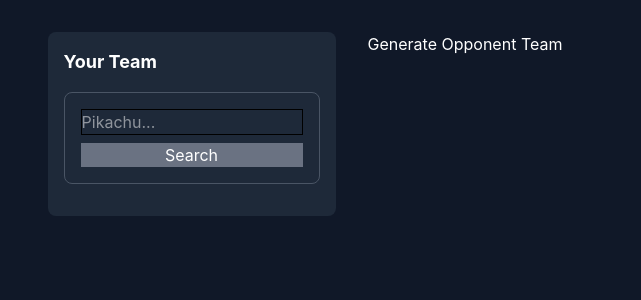
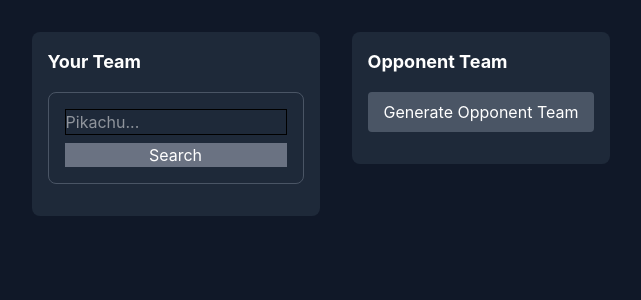
Before and after one commit to lropeta/pokemon-showdown, a React (Vite) app: page / in a window 1280 px wide. Shown: the top 300 px of the page, without its empty margins (319-960 px from the left). Built offline with nearby package versions, Linux system fonts and the light colour scheme.

Commit message:
added the battle phase switching logic, started the battle ui and HUD

```diff
--- a/src/App.tsx
+++ b/src/App.tsx
@@ -3,7 +3,7 @@ import OpponentSelect from "./components/OpponentSelect"
 import { useState } from "react"
 function App() {
   //state to manage battle phase
-  const [battlePhase, setBattlePhase] = useState("")
+  const [battlePhase, setBattlePhase] = useState("Selection")
   const [playerTeam, setPlayerTeam] = useState([]); //staet of user team
   const [opponentTeam, setOpponentTeam] = useState([]); //state of opponent team
 
@@ -17,11 +17,28 @@ function App() {
     setOpponentTeam(team);
   }
 
+  //start battle button
+  let startBattle = null;
+  if(playerTeam.length === 3 && opponentTeam.length ===3){
+    startBattle = <button onClick={()=>setBattlePhase("Battle")}>Start Battle</button>
+  }
+
+  const selectionUI =
+        <div className="min-h-screen bg-gray-900 text-white flex flex-row gap-8 items-start justify-center p-8">
+          <TeamSelect getTeam = {getPlayerTeam}></TeamSelect>
+          <OpponentSelect getTeam = {getOpponentTeam}></OpponentSelect>
+          {startBattle}
+        </div>
+
+  const battleUI = null;
+
+
   return (
-    <div className="min-h-screen bg-gray-900 text-white flex flex-row gap-8 items-start justify-center p-8">
-      <TeamSelect getTeam = {getPlayerTeam}></TeamSelect>
-      <OpponentSelect getTeam = {getOpponentTeam}></OpponentSelect>
-    </div>
+    <>
+      {battlePhase == "Selection" ?
+        selectionUI
+      : battleUI}
+    </>
   )
 }
 
--- /dev/null
+++ b/src/components/Battle.tsx
@@ -0,0 +1,15 @@
+import { useState } from "react";
+
+export default function Battle(getUserTeam, getOpponentTeam){
+    //step 1: get the teams to track whos dead and whatnot
+    const [userTeam, setUserTeam] = useState([getUserTeam]);
+    const [opponentTeam, setOpponentTeam] = useState([getOpponentTeam]);
+
+    //step 2:
+
+    return(
+        <>
+
+        </>
+    )
+}
--- /dev/null
+++ b/src/components/HUD.tsx
@@ -0,0 +1,17 @@
+
+export default function HUD(pokemonObj, currHealth){
+
+    const name = pokemonObj.name;
+    const health = currHealth;
+
+    return(
+        <>
+            <div className="border">
+                <p>{name}</p>
+                <div className="border">
+                    <div className = "bg-green500"></div>
+                </div>
+            </div>
+        </>
+    )
+}
--- a/src/components/OpponentSelect.tsx
+++ b/src/components/OpponentSelect.tsx
@@ -48,12 +48,12 @@ export default function OpponentSelect({getTeam}){
     }
 
     return(
-        <>
-            <button onClick={()=>generateTeam()}>Generate Opponent Team</button>
+        <div className="flex flex-col gap-4 p-4 bg-gray-800 rounded-lg">
+            <p className="text-lg font-bold">Opponent Team</p>
+            <button className="bg-gray-600 rounded px-4 py-2" onClick={()=>generateTeam()}>Generate Opponent Team</button>
             {/* Display Members */}
-            <div>{variableText}</div>
-            {memberImages}
+            <div className="flex flex-row gap-2 flex-wrap">{memberImages}</div>
             {confirmButton}
-        </>
+        </div>
     )
 }
--- a/src/components/teamSelect.tsx
+++ b/src/components/teamSelect.tsx
@@ -15,7 +15,6 @@ export default function TeamSelect({getTeam}){
     }
 
     function removePokemon(index){
-        console.log("clicked")
         const newTeam = [];
         let newTeamCounter = 0
         for(let i = 0; i < members.length; i++){
@@ -24,7 +23,6 @@ export default function TeamSelect({getTeam}){
             newTeamCounter++;
             }
         }
-        console.log(newTeam);
         setMember(newTeam);
     }
 
@@ -43,7 +41,8 @@ export default function TeamSelect({getTeam}){
     let confirmButton = null;
     if(members.length === 3){
         confirmButton =
-            <button className = "bg-green-500" onClick={()=>getTeam(members)}>Confirm Team?</button>
+            <button className = "bg-green-500"
+                onClick={()=>getTeam(members)}>Confirm Team?</button>
     }
     return(
         <div className="flex flex-col gap-4 p-4 bg-gray-800 rounded-lg">
```
Also changed, not shown: src/components/StartBattle.tsx (deleted).
